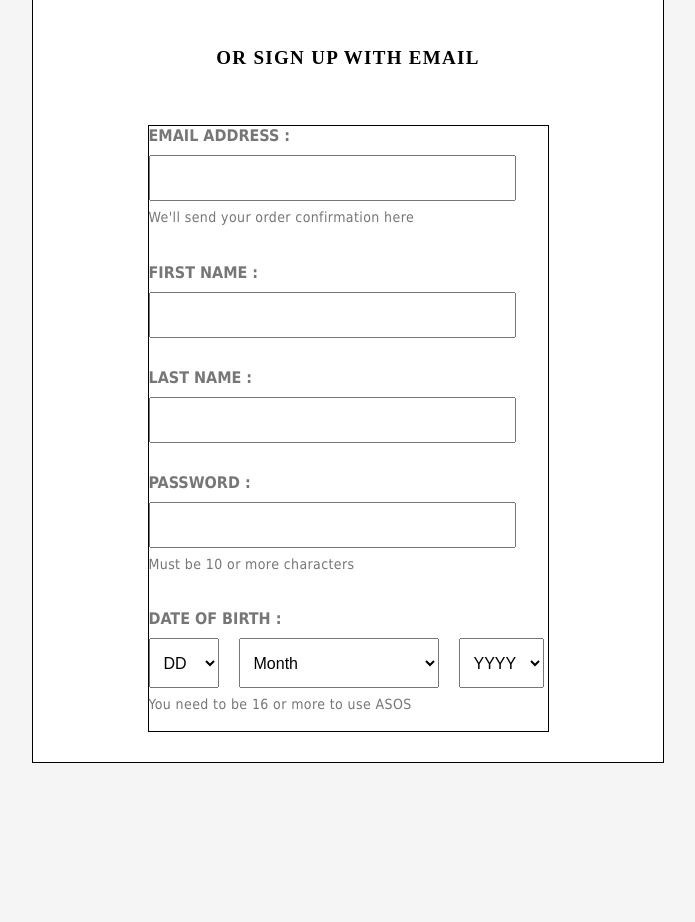
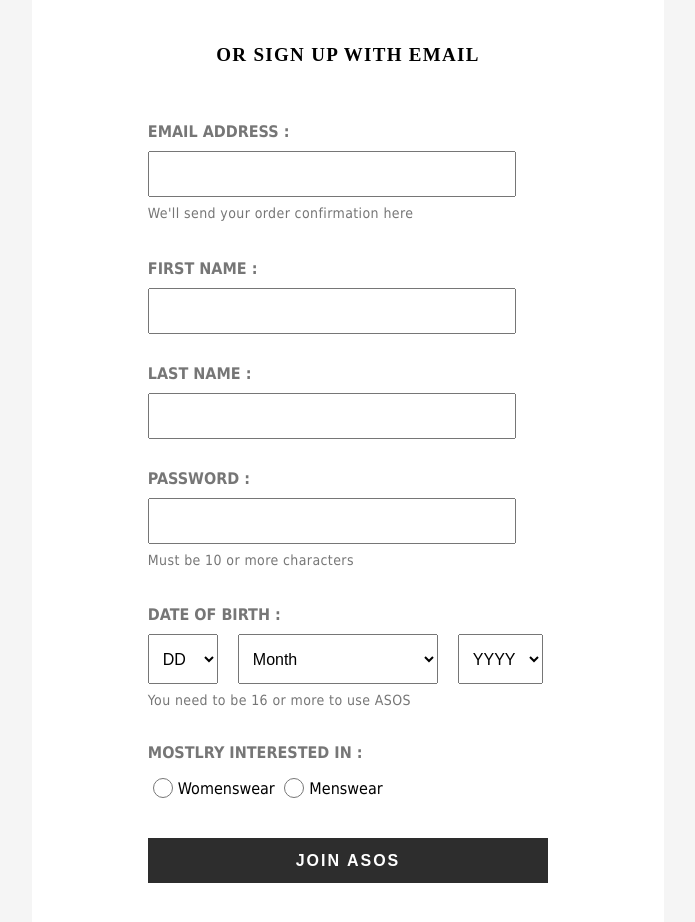
Before and after one commit to SayedMajid/ASOS-Clone, a plain HTML site: page HTML/join.html in a window 1280 px wide. Shown: the part 500-1422 px from the top of the page, without its empty margins (292-987 px from the left). Before the commit the page ends 1271 px from the top, so only its background shows below. Drawn offline with Linux system fonts and the light colour scheme.

Commit message:
join in done

```diff
--- a/CSS/join.css
+++ b/CSS/join.css
@@ -14,8 +14,8 @@ body{
 #container{
     width: 50%;
     margin: auto;
-    border: 1px solid black;
-    padding: 30px;
+    border: 0px solid black;
+    padding: 30px 30px 0px 30px;
     box-sizing: border-box;
     background-color: #ffffff;
 }
@@ -23,7 +23,7 @@ body{
     display: flex;
 }
 .join > div{
-    border: 1px solid red;
+    border: 0px solid red;
     width: 50%;
     font-family: sans-serif;
     font-weight: 700;
@@ -74,9 +74,9 @@ body{
     padding: 40px ;
 }
 #formContainer{
-    border: 1px solid;
+    border: 0px solid;
     width: 70%;
-    margin: auto;
+    margin: 0px auto;
 }
 form{
     font-family: futura-pt, Tahoma, Geneva, Verdana, Arial, sans-serif;;
@@ -123,3 +123,35 @@ form #email,#fName,#lName,#password{
     padding: 10px;
     font-size: 16px;
 }
+.radioSelect{
+    margin-bottom: -10px;
+    margin-top: 30px;
+}
+.radioBtn{
+  border-radius: 50%;
+  width: 20px;
+  height: 20px;
+
+  border: 2px solid #999;
+  margin-right: 5px;
+
+  position: relative;
+  top: 4px;
+}
+.womenName{
+    font-weight: lighter;
+    color: black;
+    margin-right: 50px;
+}
+#submitBtn{
+    width: 100%;
+    margin: 40px 0px;
+    font-weight: 700;
+    font-size: 16px;
+    height: 45px;
+    line-height: 1.5;
+    letter-spacing: 2px;
+    border: 0;
+    color: white;
+    background-color:#2d2d2d ;
+}
--- a/HTML/join.html
+++ b/HTML/join.html
@@ -194,6 +194,10 @@
                     </select>
                 </div>
                 <p id="belowDate">You need to be 16 or more to use ASOS</p>
+                <p class="radioSelect">MOSTLRY INTERESTED IN :</p> <br>
+                <input type="radio" id="womenswear" value="womenswear" name="gender" class="radioBtn"><span for="womenswear" class="womenName">Womenswear</>
+                <input type="radio" id="menswear" value="menswear" name="gender" class="radioBtn"><span for="menswear" class="menName">Menswear</> <br>
+                <input type="submit" value="JOIN ASOS" id="submitBtn">
             </form>
         </div>
     </div>
```
